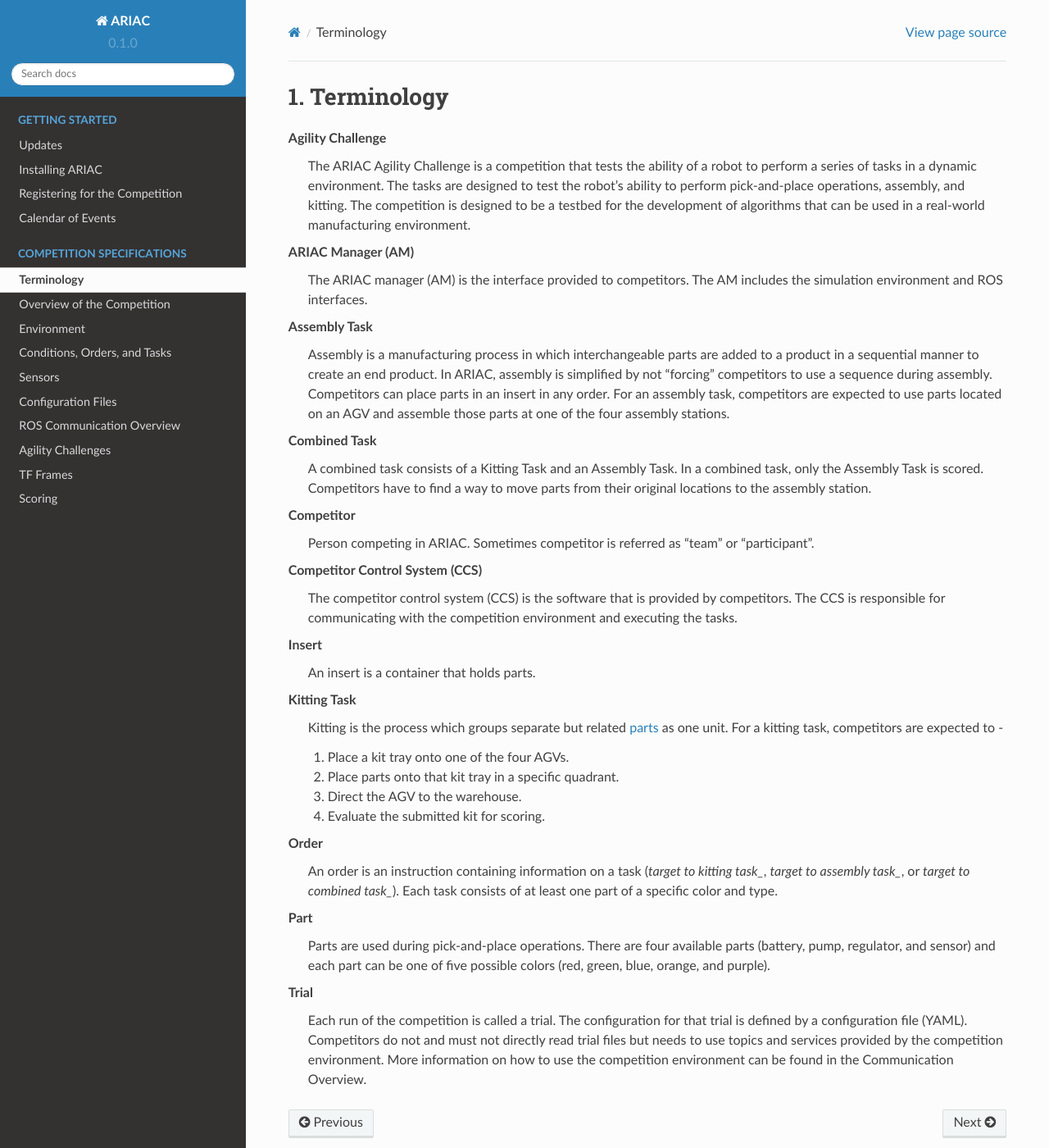
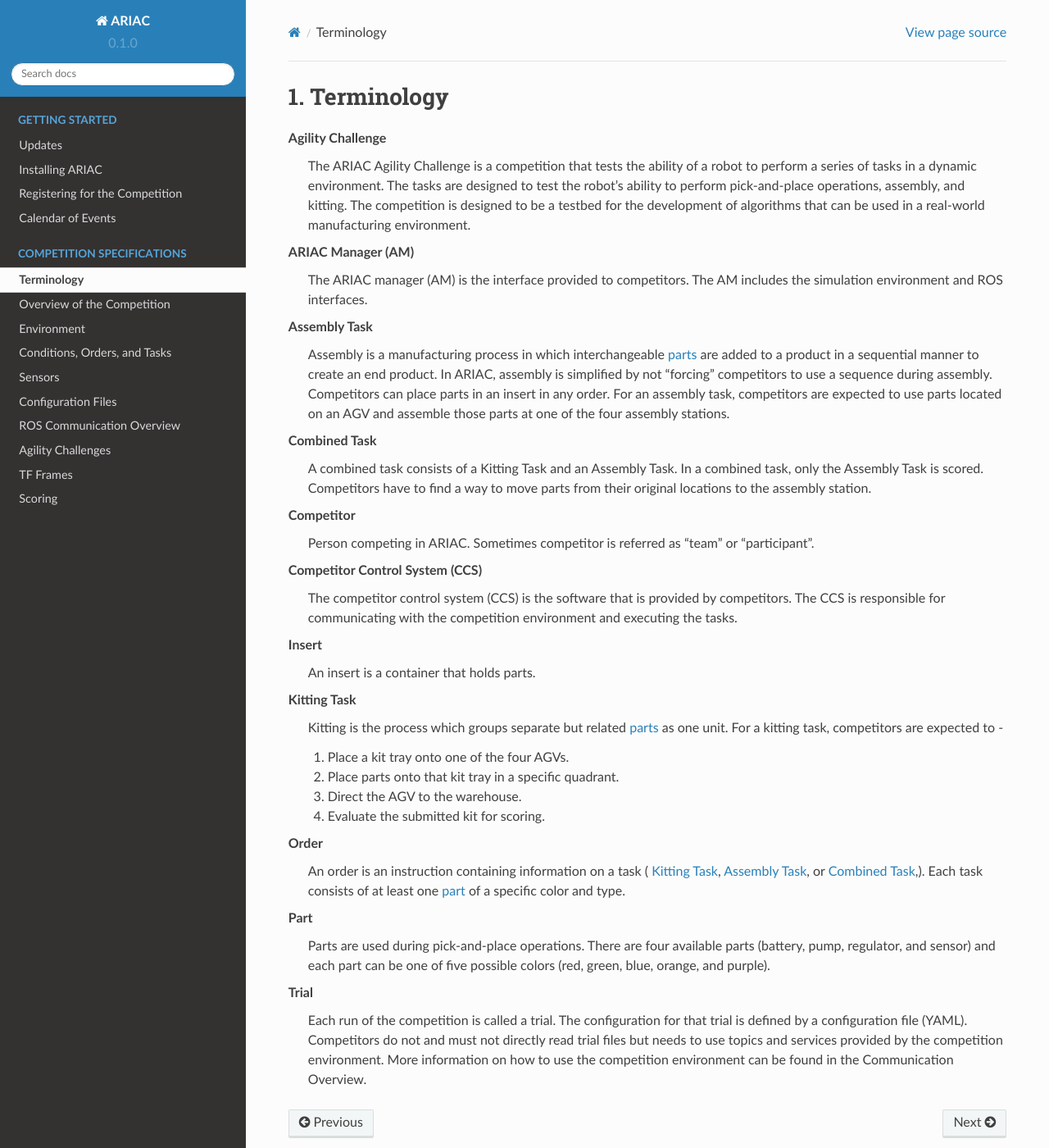
Before and after one commit to usnistgov/ARIAC, a Sphinx documentation site: the page built from docs/competition/terminology.rst, in a window 1280 px wide and 1400 px high. Shown: the whole window at 82% size. Built offline with Sphinx 7.4.7 and the Read the Docs theme 2.0.0, drawn with Linux system fonts in a browser that asks for light colours.

Commit message:
adding internal links

```diff
--- a/docs/competition/terminology.rst
+++ b/docs/competition/terminology.rst
@@ -24,7 +24,10 @@ Terminology
       Parts are used during pick-and-place operations. There are four available parts (battery, pump, regulator, and sensor) and each part can be one of five possible colors (red, green, blue, orange, and purple).
 
     Order
-      An order is an instruction containing information on a task (`target to kitting task_`, `target to assembly task_`, or `target to combined task_`). Each task consists of at least one part of a specific color and type.
+      An order is an instruction containing information on a task ( :term:`Kitting Task`,
+      :term:`Assembly Task`, or
+      :term:`Combined Task`,). Each task consists of at least one
+      :term:`part<Part>` of a specific color and type.
 
     Kitting Task
       Kitting is the process which groups separate but related :term:`parts<Part>` as one unit. For a kitting task, competitors are expected to -
@@ -35,7 +38,7 @@ Terminology
       4. Evaluate the submitted kit for scoring.
 
     Assembly Task
-      Assembly is a manufacturing process in which interchangeable parts are added to a product in a sequential manner to create an end product. In ARIAC, assembly is simplified by not "forcing" competitors to use a sequence during assembly. Competitors can place parts in an insert in any order. For an assembly task, competitors are expected to use parts located on an AGV and assemble those parts at one of the four assembly stations.
+      Assembly is a manufacturing process in which interchangeable :term:`parts<Part>` are added to a product in a sequential manner to create an end product. In ARIAC, assembly is simplified by not "forcing" competitors to use a sequence during assembly. Competitors can place parts in an insert in any order. For an assembly task, competitors are expected to use parts located on an AGV and assemble those parts at one of the four assembly stations.
 
     Combined Task
       A combined task consists of a Kitting Task and an Assembly Task. In a combined task, only the Assembly Task is scored. Competitors have to find a way to move parts from their original locations to the assembly station.
```
